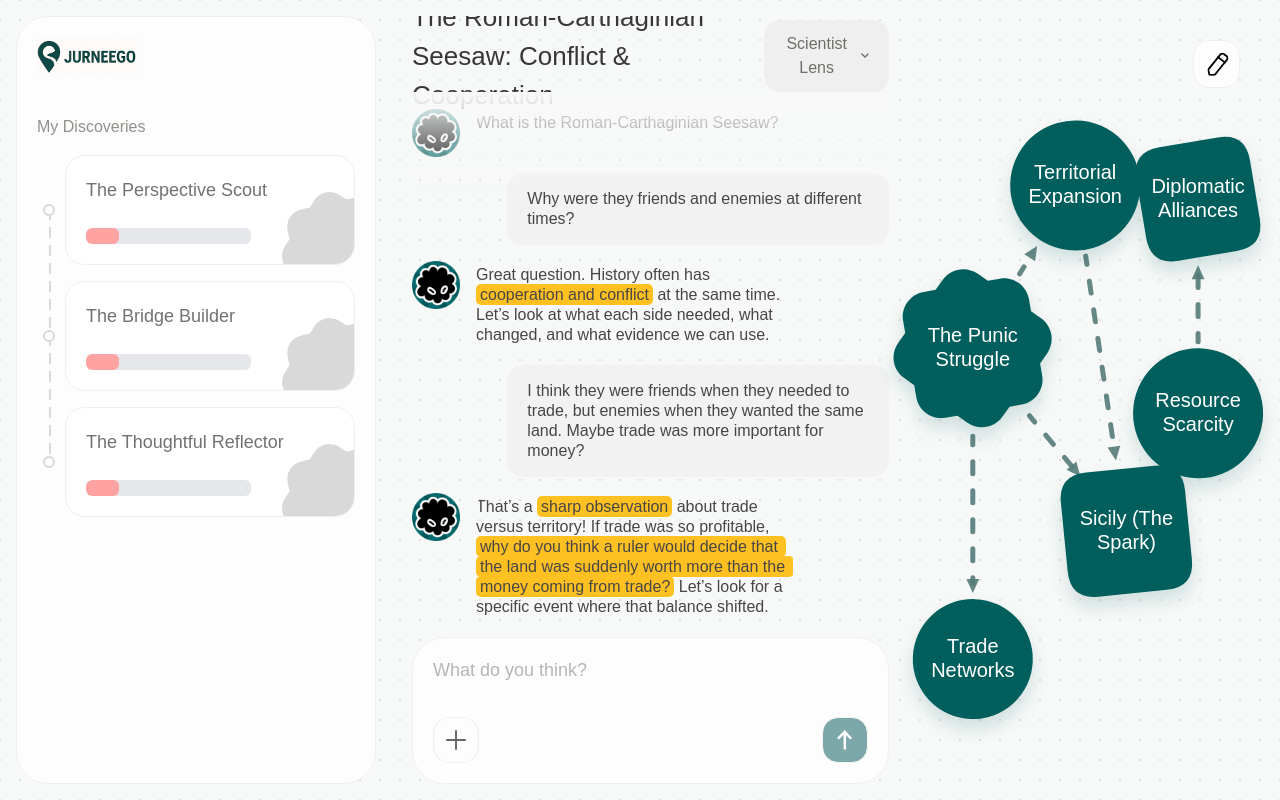
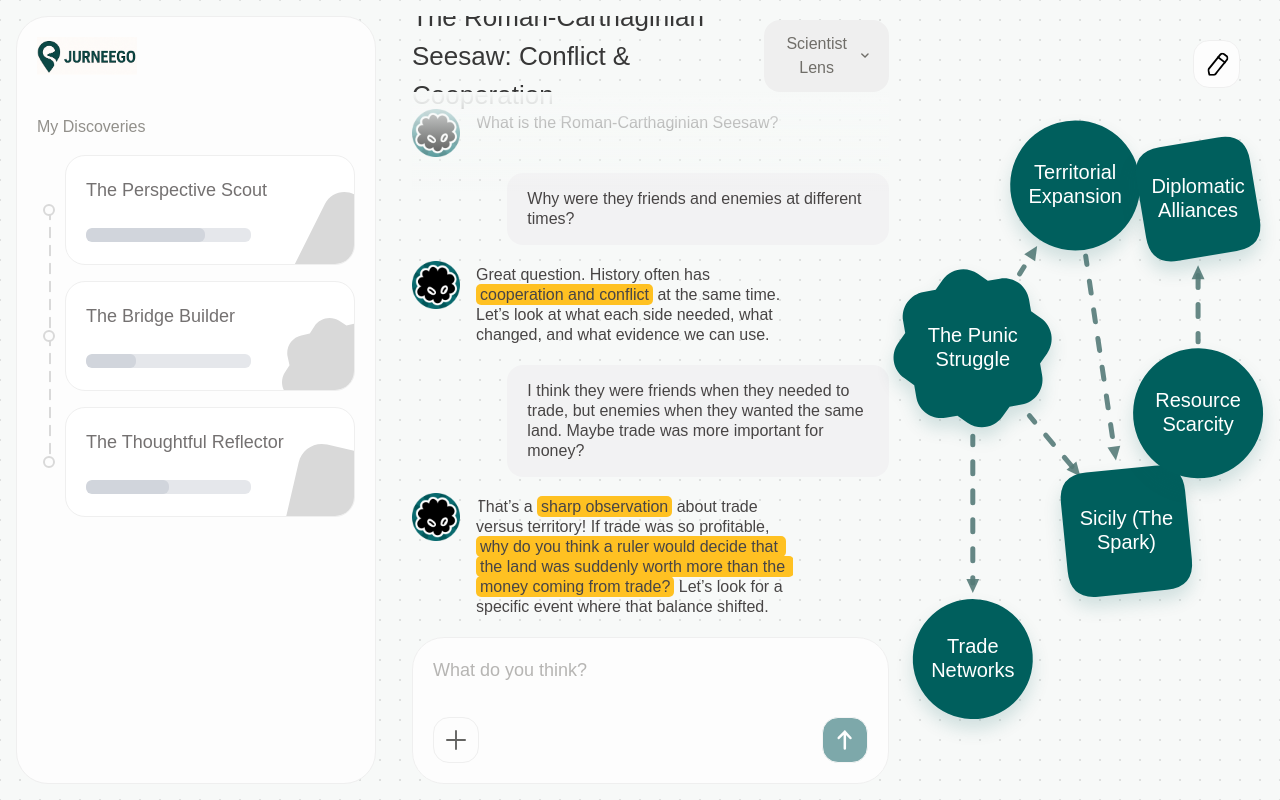
Before and after one commit to sonhavietnamese/application-jurneego, a Next.js app in the folder apps/web/: page / in a window 1280 px wide. Built offline with nearby package versions, Linux system fonts and the light colour scheme; a web font is replaced by a local one.

Commit message:
fix: discovery

```diff
--- a/apps/web/components/sidebar/sidebar.tsx
+++ b/apps/web/components/sidebar/sidebar.tsx
@@ -13,22 +13,25 @@ export default function Sidebar() {
   const items = useMemo(
     () => [
       {
-        id: 1,
+        id: 0,
         title: 'The Perspective Scout',
         description:
           'You looked at the same question through two different lenses (e.g., Scientist and Historian). Great job seeing the bigger picture!',
+        progress: 72,
+      },
+      {
+        id: 1,
+        title: 'The Bridge Builder',
+        description:
+          "You didn't just guess; you linked at least 3 factual nodes to your main question. Your argument is now rock solid!",
+        progress: 30,
       },
       {
         id: 2,
-        title: 'The Bridge Builder',
-        description:
-          "You didn't just guess; you linked at least 3 factual nodes to your main question. Your argument is now rock solid!",
-      },
-      {
-        id: 3,
         title: 'The Thoughtful Reflector',
         description:
           "You connected two ideas that seemed unrelated at first. You're finding connections that others missed!",
+        progress: 50,
       },
     ],
     []
@@ -158,26 +161,81 @@ export default function Sidebar() {
                   >
                     {item.description}
                   </motion.span>
-                  <div className="h-4 w-2/3 rounded-md bg-gray-200 mt-6 overflow-hidden">
-                    <div className="h-full bg-red-300 rounded-md " style={{ width: `${20}%` }}></div>
+                  <div className="h-3.5 w-2/3 rounded-md bg-gray-200 mt-6 overflow-hidden">
+                    <div className="h-full bg-gray-300 rounded-md " style={{ width: `${item.progress}%` }}></div>
                   </div>
 
                   <figure
                     className={cn(
                       'absolute -bottom-10 -right-10 w-28 aspect-square',
                       'group-hover:-rotate-12 rotate-0 transition-transform duration-150'
-                      // 'group-hover:animate-spin rotate-0 transition-transform duration-1000'
                     )}
                   >
                     <svg
-                      className="w-full h-full"
+                      className="w-full h-full "
                       width="132"
                       height="132"
                       viewBox="0 0 132 132"
                       fill="none"
                       xmlns="http://www.w3.org/2000/svg"
                     >
-                      <path
+                      {item.id === 0 && (
+                        <>
+                          <path
+                            d="M25.4614 146.569H121.173C140.076 146.569 152.371 126.676 143.917 109.768L96.0611 14.0566C86.6901 -4.68547 59.9441 -4.68547 50.5731 14.0566L2.71737 109.768C-5.73637 126.676 6.55826 146.569 25.4614 146.569Z"
+                            fill="#D9D9D9"
+                          />
+
+                          <motion.path
+                            d="M25.4614 146.569H121.173C140.076 146.569 152.371 126.676 143.917 109.768L96.0611 14.0566C86.6901 -4.68547 59.9441 -4.68547 50.5731 14.0566L2.71737 109.768C-5.73637 126.676 6.55826 146.569 25.4614 146.569Z"
+                            fill="#FFC122"
+                            variants={{
+                              rest: { opacity: 0 },
+                              hover: { opacity: 1 },
+                            }}
+                            transition={{ duration: 0.25, ease: 'easeOut' }}
+                          />
+                        </>
+                      )}
+
+                      {item.id === 1 && (
+                        <>
+                          <path
+                            d="M38.2504 9.7239C44.5327 -0.0883654 57.5803 -2.95031 67.3926 3.33187L76.0078 8.84757L85.9997 6.65594C97.3802 4.15994 108.629 11.3626 111.125 22.7431L113.317 32.7341L121.932 38.2507C131.745 44.5329 134.606 57.5796 128.324 67.392L122.808 76.0071L125 86C127.496 97.3804 120.294 108.629 108.914 111.126L98.9221 113.317L93.4064 121.932C87.1242 131.745 74.0766 134.607 64.2642 128.324L55.6491 122.809L45.6571 125C34.2766 127.497 23.027 120.295 20.5306 108.914L18.3388 98.9215L9.7236 93.4057C-0.0884267 87.1235 -2.95019 74.0768 3.33177 64.2645L8.84747 55.6494L6.65584 45.6574C4.15963 34.2768 11.3622 23.0269 22.7428 20.5307L32.7347 18.3391L38.2504 9.7239Z"
+                            fill="#D9D9D9"
+                          />
+
+                          <motion.path
+                            d="M38.2504 9.7239C44.5327 -0.0883654 57.5803 -2.95031 67.3926 3.33187L76.0078 8.84757L85.9997 6.65594C97.3802 4.15994 108.629 11.3626 111.125 22.7431L113.317 32.7341L121.932 38.2507C131.745 44.5329 134.606 57.5796 128.324 67.392L122.808 76.0071L125 86C127.496 97.3804 120.294 108.629 108.914 111.126L98.9221 113.317L93.4064 121.932C87.1242 131.745 74.0766 134.607 64.2642 128.324L55.6491 122.809L45.6571 125C34.2766 127.497 23.027 120.295 20.5306 108.914L18.3388 98.9215L9.7236 93.4057C-0.0884267 87.1235 -2.95019 74.0768 3.33177 64.2645L8.84747 55.6494L6.65584 45.6574C4.15963 34.2768 11.3622 23.0269 22.7428 20.5307L32.7347 18.3391L38.2504 9.7239Z"
+                            fill="#0A6B6F"
+                            variants={{
+                              rest: { opacity: 0 },
+                              hover: { opacity: 1 },
+                            }}
+                            transition={{ duration: 0.25, ease: 'easeOut' }}
+                          />
+                        </>
+                      )}
+
+                      {item.id === 2 && (
+                        <>
+                          <path
+                            d="M19.6359 21.7026C23.1173 6.63558 38.1538 -2.7564 53.2208 0.725007L135.064 19.6359C150.131 23.1173 159.523 38.1538 156.042 53.2208L137.131 135.064C133.65 150.131 118.613 159.523 103.546 156.042L21.7026 137.131C6.63558 133.65 -2.7564 118.613 0.725007 103.546L19.6359 21.7026Z"
+                            fill="#D9D9D9"
+                          />
+
+                          <motion.path
+                            d="M19.6359 21.7026C23.1173 6.63558 38.1538 -2.7564 53.2208 0.725007L135.064 19.6359C150.131 23.1173 159.523 38.1538 156.042 53.2208L137.131 135.064C133.65 150.131 118.613 159.523 103.546 156.042L21.7026 137.131C6.63558 133.65 -2.7564 118.613 0.725007 103.546L19.6359 21.7026Z"
+                            fill="#5E77DB"
+                            variants={{
+                              rest: { opacity: 0 },
+                              hover: { opacity: 1 },
+                            }}
+                            transition={{ duration: 0.25, ease: 'easeOut' }}
+                          />
+                        </>
+                      )}
+                      {/* <path
                         d="M38.2504 9.7239C44.5327 -0.0883654 57.5803 -2.95031 67.3926 3.33187L76.0078 8.84757L85.9997 6.65594C97.3802 4.15994 108.629 11.3626 111.125 22.7431L113.317 32.7341L121.932 38.2507C131.745 44.5329 134.606 57.5796 128.324 67.392L122.808 76.0071L125 86C127.496 97.3804 120.294 108.629 108.914 111.126L98.9221 113.317L93.4064 121.932C87.1242 131.745 74.0766 134.607 64.2642 128.324L55.6491 122.809L45.6571 125C34.2766 127.497 23.027 120.295 20.5306 108.914L18.3388 98.9215L9.7236 93.4057C-0.0884267 87.1235 -2.95019 74.0768 3.33177 64.2645L8.84747 55.6494L6.65584 45.6574C4.15963 34.2768 11.3622 23.0269 22.7428 20.5307L32.7347 18.3391L38.2504 9.7239Z"
                         fill="#D9D9D9"
                       />
@@ -202,7 +260,7 @@ export default function Sidebar() {
                           <stop stop-color="#267A7D" />
                           <stop offset="1" stop-color="#00B9BF" />
                         </linearGradient>
-                      </defs>
+                      </defs> */}
                     </svg>
                   </figure>
                 </motion.div>
```
